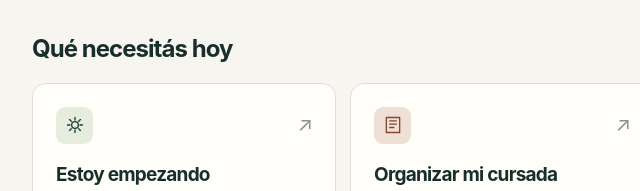
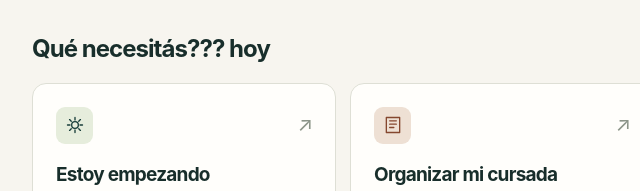
Before and after one commit to nalvare/Web_Electronica, a website: page public/index.html in a window 1280 px wide. Shown: the part 440-631 px from the top of the page, 264-904 px from the left. Drawn offline with Linux system fonts and the light colour scheme.

Commit message:
Update index.html

```diff
--- a/public/index.html
+++ b/public/index.html
@@ -298,7 +298,7 @@
                     </svg>
                 </section>
                 <section class="section">
-                    <div class="section-heading"><h2>Qué necesitás hoy</h2></div>
+                    <div class="section-heading"><h2>Qué necesitás??? hoy</h2></div>
                     <div class="quick-grid">
                         <a class="quick-card" href="bienvenida.html"
                             ><span class="icon-tile"
```
